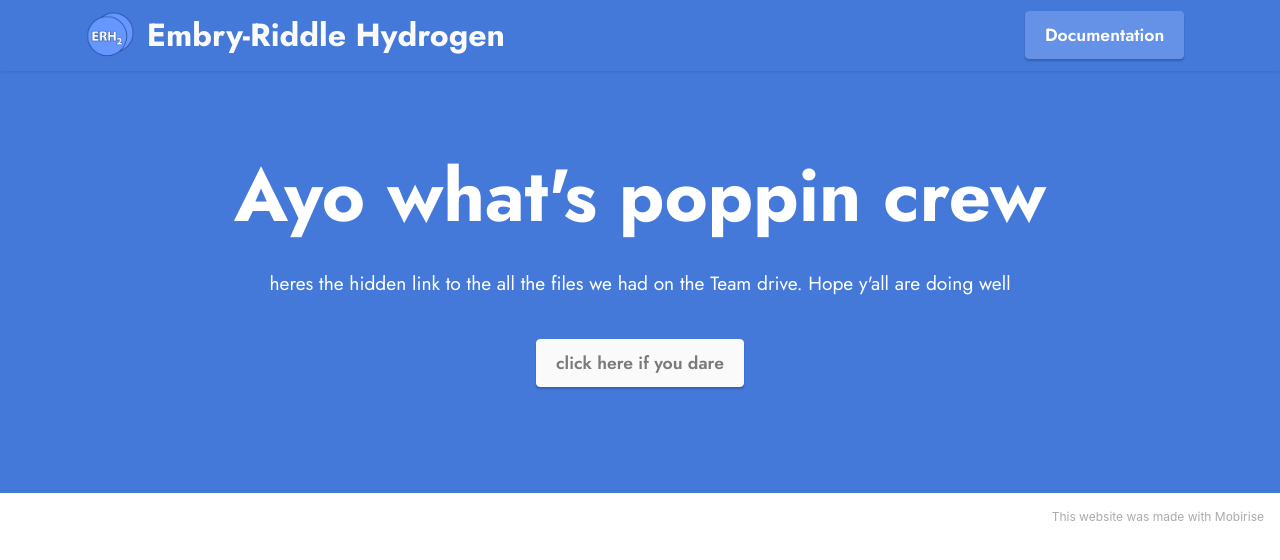
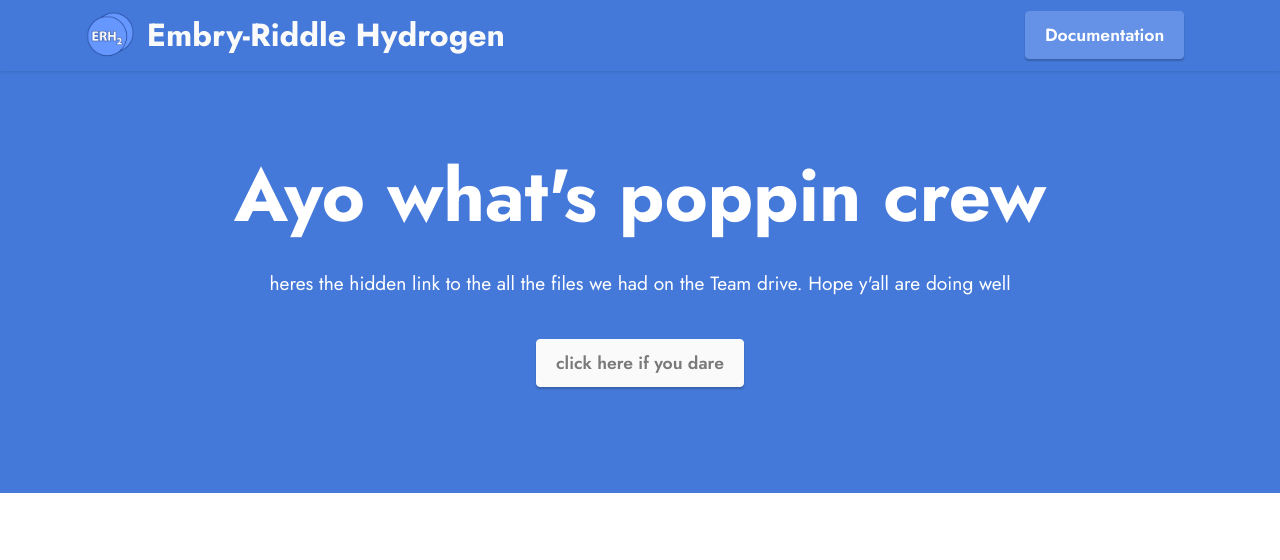
Before and after one commit to dylanastrup/erh2, a plain HTML site: page team.html in a window 1280 px wide. Drawn offline with Linux system fonts and the light colour scheme.

Commit message:
Update team.html

```diff
--- a/team.html
+++ b/team.html
@@ -78,7 +78,7 @@
             </div>
         </div>
     </div>
-</section><section style="background-color: #fff; font-family: -apple-system, BlinkMacSystemFont, 'Segoe UI', 'Roboto', 'Helvetica Neue', Arial, sans-serif; color:#aaa; font-size:12px; padding: 0; align-items: center; display: flex;"><a href="https://mobirise.site/w" style="flex: 1 1; height: 3rem; padding-left: 1rem;"></a><p style="flex: 0 0 auto; margin:0; padding-right:1rem;"><a href="https://mobirise.site/d" style="color:#aaa;">This website</a> was made with Mobirise</p></section><script src="assets/bootstrap/js/bootstrap.bundle.min.js"></script>  <script src="assets/smoothscroll/smooth-scroll.js"></script>  <script src="assets/ytplayer/index.js"></script>  <script src="assets/dropdown/js/navbar-dropdown.js"></script>  <script src="assets/theme/js/script.js"></script>
+</section><section style="background-color: #fff; font-family: -apple-system, BlinkMacSystemFont, 'Segoe UI', 'Roboto', 'Helvetica Neue', Arial, sans-serif; color:#aaa; font-size:12px; padding: 0; align-items: center; display: flex;"><a href="https://mobirise.site/w" style="flex: 1 1; height: 0rem; padding-left: 1rem;"></a><p style="flex: 0 0 auto; margin:0; padding-right:1rem;"><a href="https://mobirise.site/d" style="color:#aaa;"></a></p></section><script src="assets/bootstrap/js/bootstrap.bundle.min.js"></script>  <script src="assets/smoothscroll/smooth-scroll.js"></script>  <script src="assets/ytplayer/index.js"></script>  <script src="assets/dropdown/js/navbar-dropdown.js"></script>  <script src="assets/theme/js/script.js"></script>
 
 
 </body>
```
